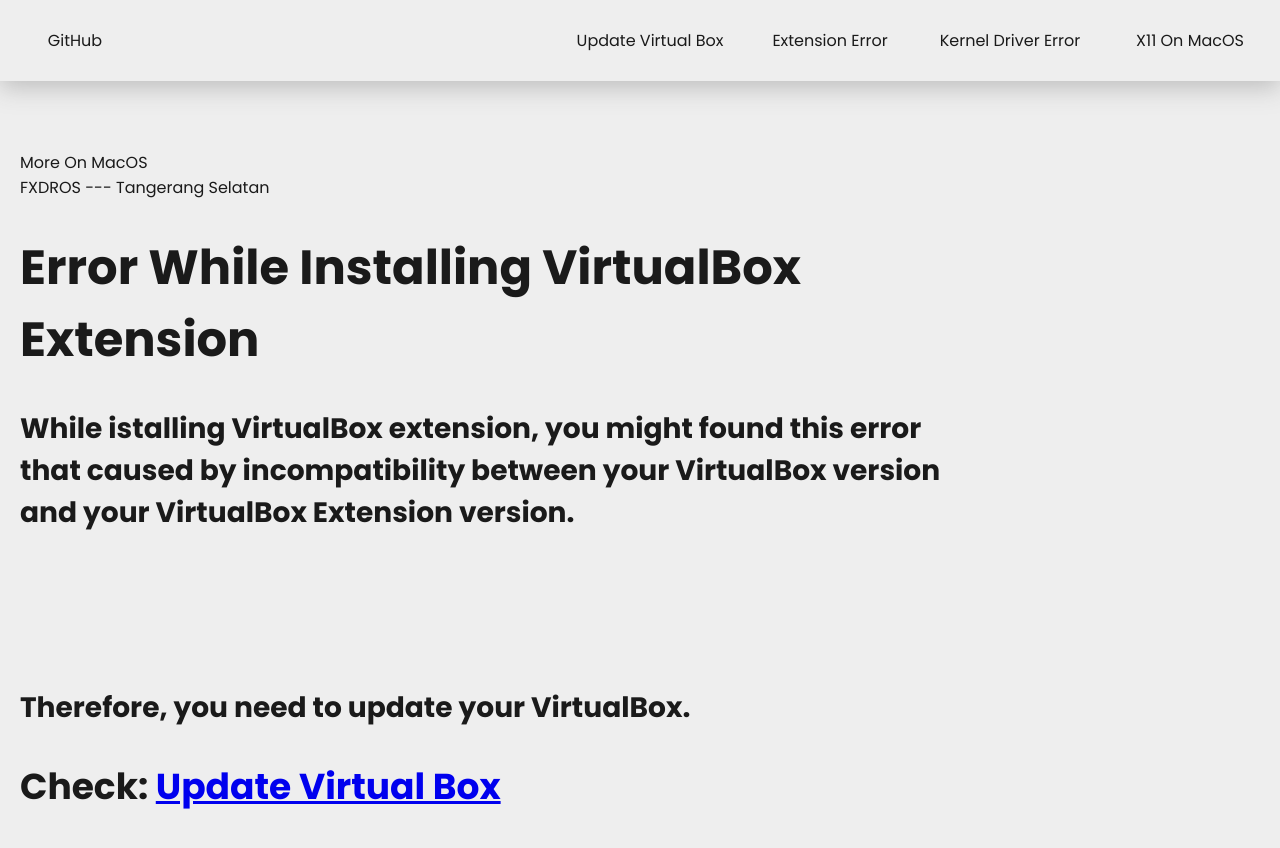
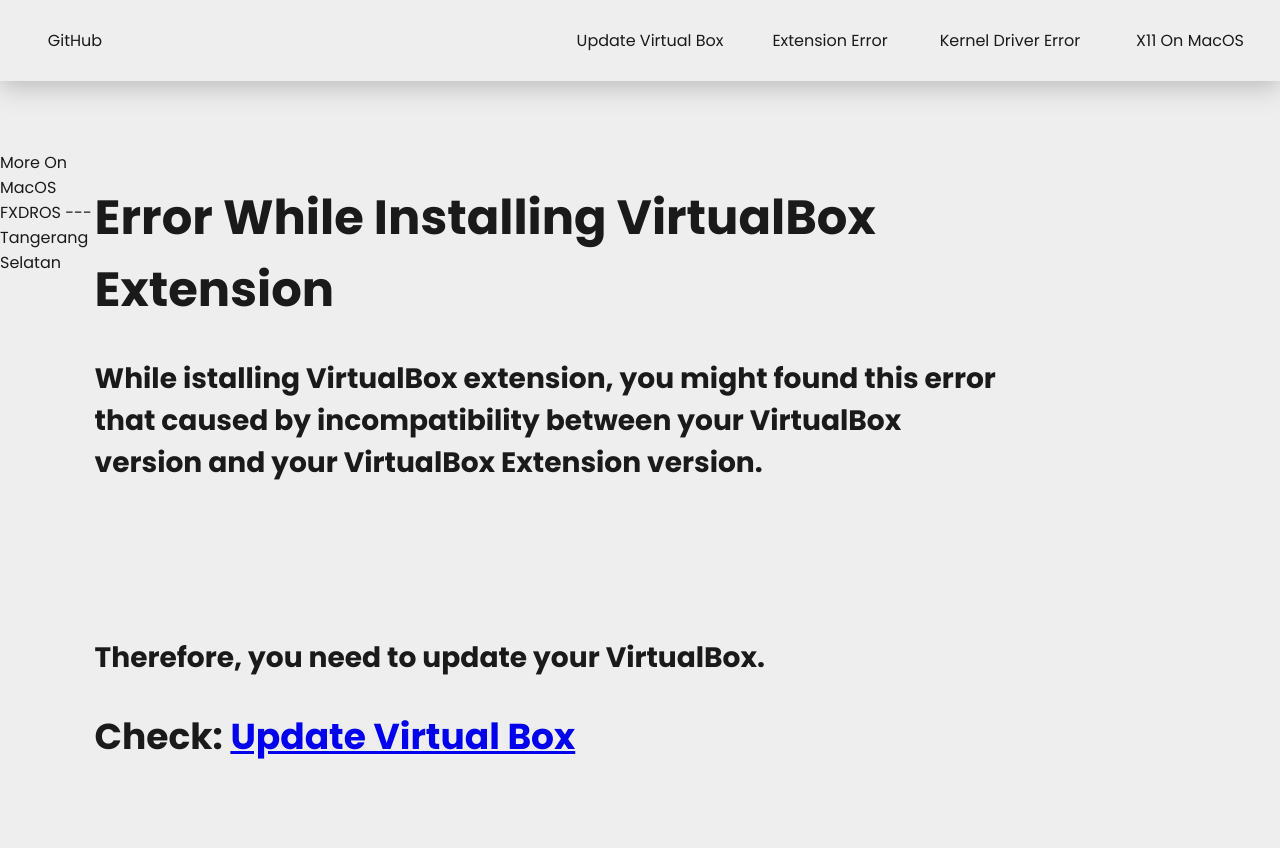
Before and after one commit to FXDROS/virtualbox-on-macos, a Jekyll site: the page built from ExtensionError.md, in a window 1280 px wide. Shown: the top 848 px of the page. Built offline with Jekyll 4.4.1, drawn with Linux system fonts in a browser that asks for light colours; our own code applies the rules of GitHub Pages for plain Markdown files.

Commit message:
remove inner container layout

```diff
--- a/_layouts/layout.html
+++ b/_layouts/layout.html
@@ -3,7 +3,6 @@
   {% include navbar.html %} {% include head.html %}
   <body class="plainclass">
     <div class="container">
-      <div class="inner-container">
       <div class="row">
         <div class="column left">
           {% comment %}
@@ -26,6 +25,5 @@
       </div>
       <div class="content">{{ content }}</div>
     </div>
-    </div>
   </body>
 </html>
--- a/assets/styles/style.css
+++ b/assets/styles/style.css
@@ -55,16 +55,13 @@
   width: 1000px;
 }
 
-.inner-container {
-  width: 960px;
-}
-
 .content p img {
   width: 900px;
 }
 
 .content p {
   margin-top: 3rem;
+  max-width: 960px;
 }
 
 .content p,
```
Lines whose indentation alone changed are shown as unchanged.
